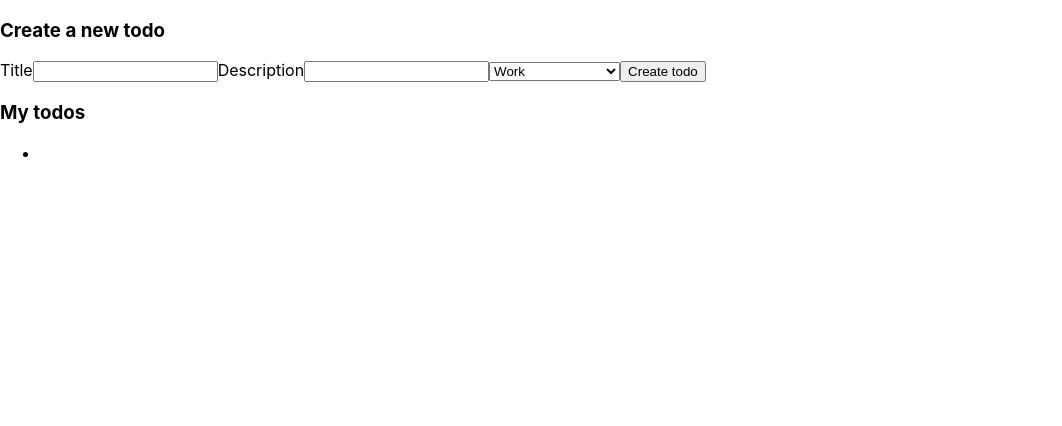
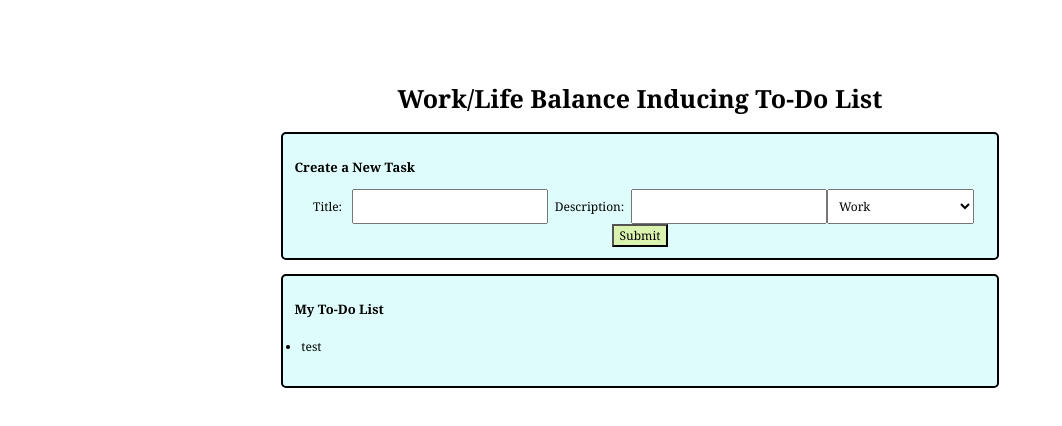
Before and after one commit to MariaSolOs/caring-todos, a React (Create React App) app in the folder client/: page / in a window 1280 px wide. Shown: the top 426 px of the page, without its empty margins (0-1062 px from the left). Built offline with nearby package versions, Linux system fonts and the light colour scheme.

Commit message:
added some styling
tomorrow :
- add tabs to differentiate the categories of tasks for the day (4)
- figure out how to make mjml work

```diff
--- a/client/src/App.tsx
+++ b/client/src/App.tsx
@@ -1,6 +1,7 @@
 import React, { useState } from 'react';
-
-// Add import to CSS here
+import './Titles.css'
+import './Boxes.css'
+import './Buttons.css'
 
 function App() {
     const [title, setTitle] = useState('');
@@ -16,46 +17,50 @@
 
     return (
         <div className="App">
-            <div>
-                <h3>Create a new todo</h3>
+          <div className="MainBox">
+            <h1 className="MainTitle">Work/Life Balance Inducing To-Do List</h1>
+            <div className="Box">
+                <h3 className="SubTitle">Create a New Task</h3>
                 <form onSubmit={handleTodoSubmit}>
-                    <label htmlFor="todoTitle">Title</label>
-                    <input
+                    <label htmlFor="todoTitle" className="Paragraph">Title: </label>
+                    <input className="Paragraph"
                     id="todoTitle"
                     type="text"
                     name="title"
                     value={title}
                     onChange={(e) => setTitle(e.target.value)}/>
-                    <label htmlFor="todoDescription">
-                        Description
+                    <label htmlFor="todoDescription" className="Paragraph">
+                        Description:
                     </label>
-                    <input
+                    <input className="Paragraph"
                     id="todoDescription"
                     type="text"
                     name="description"
                     value={description}
                     onChange={(e) => setDescription(e.target.value)}/>
-                    <select
+                    <select className="Paragraph"
                     name="category"
                     value={category}
                     onChange={e => setCategory(e.target.value)}>
                         <option value="work">Work</option>
                         <option value="school">School</option>
-                        <option value="fam-friends">Family and friends</option>
+                        <option value="fam-friends">Family and Friends</option>
                         <option value="self-care">Self-care</option>
                     </select>
-                    <button type="submit">
-                        Create todo
+                    <button type="submit" className="SubmitButton">
+                        Submit
                     </button>
                 </form>
             </div>
-            <div>
-                <h3>My todos</h3>
-                <ul>
-                    <li>
-                    </li>
+            <div className="Box">
+                <h3 className="SubTitle">My To-Do List</h3>
+                <ul className="Paragraph">
+                  <li>
+                    test
+                  </li>
                 </ul>
             </div>
+        </div>
         </div>
   );
 }
--- /dev/null
+++ b/client/src/Boxes.css
@@ -0,0 +1,20 @@
+.Box{
+    margin: auto;
+    margin-bottom: 10pt;
+    background-color: #27ece327;
+    border: 2px solid black;
+    border-radius: 5px;
+    padding: 1%;
+    width: 60%;
+    align-items: center;
+    align-content: center;
+    text-align: center;
+    vertical-align: center;
+    align-self: center;
+}
+
+.MainBox{
+    margin: auto;
+    border: none;
+    padding: 5%;
+}
--- /dev/null
+++ b/client/src/Buttons.css
@@ -0,0 +1,15 @@
+.SubmitButton{
+    background-color: #d9f196c2;
+    color: black;
+    text-align: center;
+
+    font-size: 12px;
+    text-align: left;
+    font-family: Georgia, 'Times New Roman', Times, serif;
+
+    border-radius: 5px black;
+}
+
+.SubmitButton:hover{
+    background-color: #bfe656;
+}
--- /dev/null
+++ b/client/src/Titles.css
@@ -0,0 +1,20 @@
+.MainTitle{
+    font-size: 25px;
+    text-align: center;
+    font-family: Georgia, 'Times New Roman', Times, serif;
+    font-weight: bold;
+}
+
+.SubTitle{
+    font-size: 13px;
+    text-align: left;
+    font-family: Georgia, 'Times New Roman', Times, serif;
+    font-weight: bold;
+}
+
+.Paragraph{
+    font-size: 12px;
+    text-align: left;
+    font-family: Georgia, 'Times New Roman', Times, serif;
+    padding: 1%;
+}
--- a/client/tsconfig.json
+++ b/client/tsconfig.json
@@ -18,7 +18,7 @@
     "resolveJsonModule": true,
     "isolatedModules": true,
     "noEmit": true,
-    "jsx": "react-jsx"
+    "jsx": "react"
   },
   "include": [
     "src"
```
Also changed, not shown: 1 other file (tests, documents, lock files or other folders).
